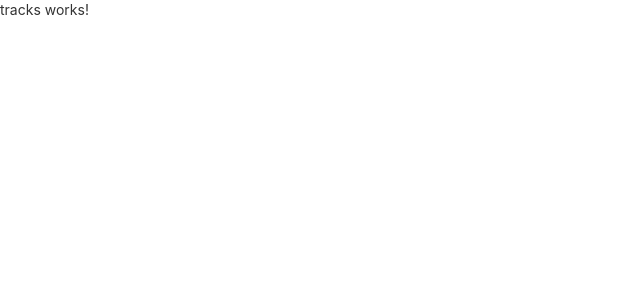
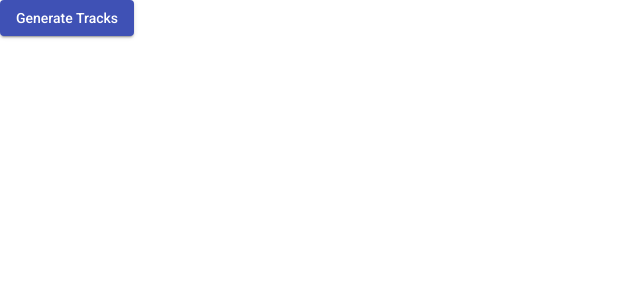
Before and after one commit to Logan-Coats/MkwRando, an Angular app: page /rando-tracks in a window 1280 px wide. Shown: the top 300 px of the page, without its empty margins (0-640 px from the left). Built offline with nearby package versions, Linux system fonts and the light colour scheme.

Commit message:
added functionality to new page

```diff
--- a/src/app/tracks/tracks.component.html
+++ b/src/app/tracks/tracks.component.html
@@ -1 +1 @@
-<p>tracks works!</p>
+<button mat-raised-button color="primary" class="m-2" (click)="generateTracks()">Generate Tracks</button>
--- a/src/app/tracks/tracks.component.ts
+++ b/src/app/tracks/tracks.component.ts
@@ -1,15 +1,51 @@
 import { Component, OnInit } from '@angular/core';
-
+import tracksJson from '../../tracks.json';
 @Component({
   selector: 'app-tracks',
   templateUrl: './tracks.component.html',
   styleUrls: ['./tracks.component.scss']
 })
 export class TracksComponent implements OnInit {
-
+  trackList:any[] = []
+  num:number = 0;
   constructor() { }
 
   ngOnInit(): void {
+
+
+  }
+
+  random(max:number){
+    return Math.floor(Math.random() * max);
+  }
+
+  getTracks(){
+    this.trackList = []
+    for(let i = 0; i < 32; i++){
+      this.trackList.push(tracksJson.tracks[i])
+    }
+  }
+
+  generateTracks(){
+    this.getTracks()
+    this.num = this.random(32)
+    let track = this.trackList[this.num]
+    console.log(track)
+
+    this.getTracks()
+    this.num = this.random(31)
+    let track2 = this.trackList[this.num]
+    console.log(track2)
+
+    this.getTracks()
+    this.num = this.random(30)
+    let track3 = this.trackList[this.num]
+    console.log(track3)
+
+    this.getTracks()
+    this.num = this.random(29)
+    let track4 = this.trackList[this.num]
+    console.log(track4)
   }
 
 }
```
